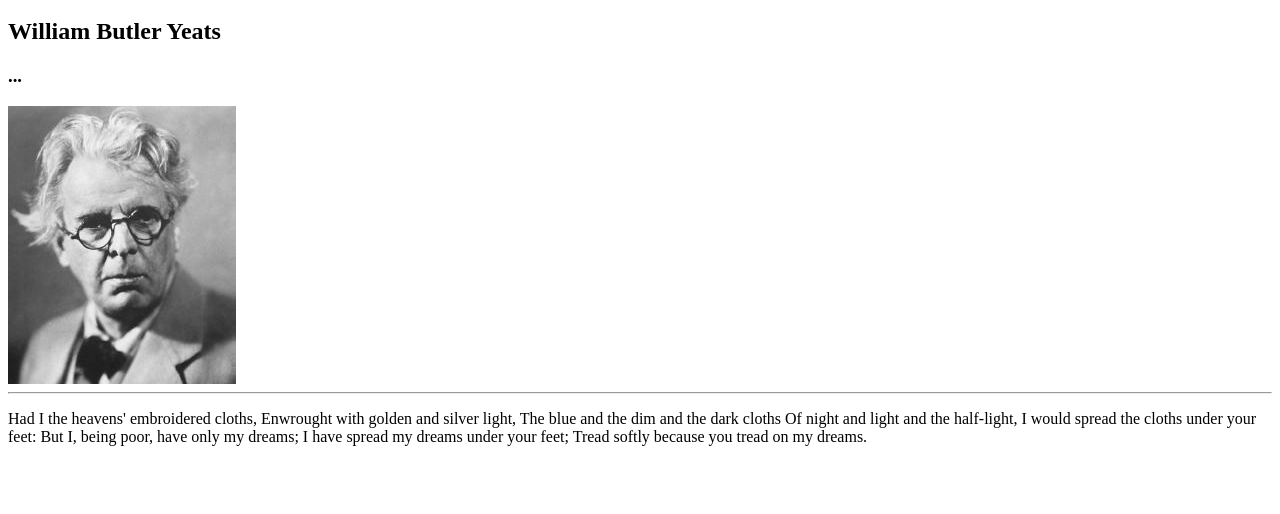
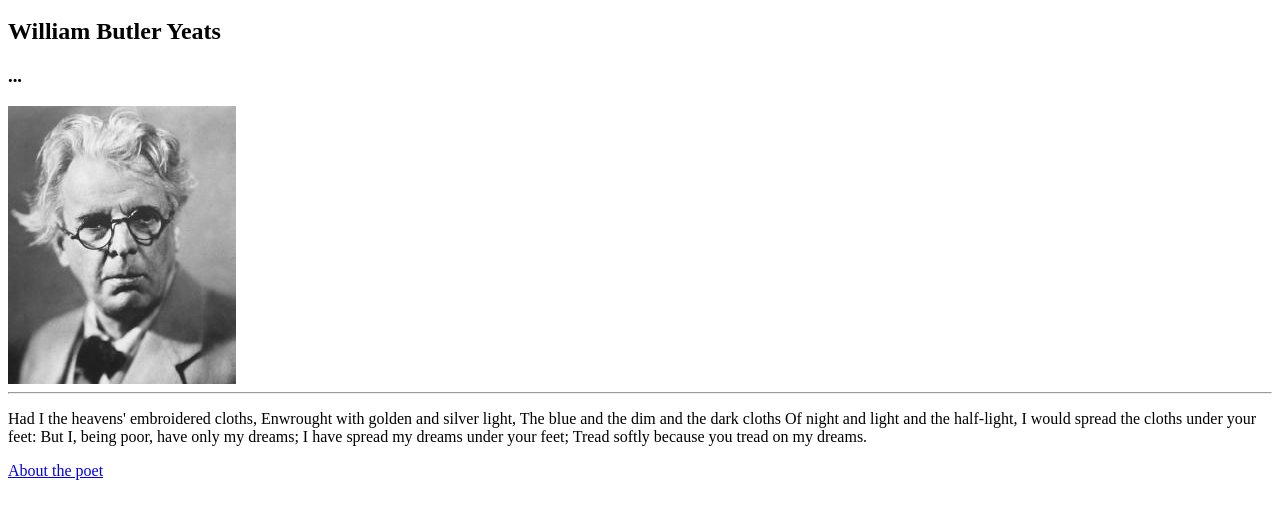
Before and after one commit to tclark1178/web-dev-hw, a plain HTML site: page assignment-04/index.html in a window 1280 px wide. Shown: the part 48-562 px from the top of the page. Drawn offline with Linux system fonts and the light colour scheme.

Commit message:
about updated

```diff
--- a/assignment-04/index.html
+++ b/assignment-04/index.html
@@ -18,5 +18,7 @@ I would spread the cloths under your feet:
 But I, being poor, have only my dreams;
 I have spread my dreams under your feet;
 Tread softly because you tread on my dreams.</p>
+<a href="about.html">About the poet</a>
+
   </body>
 </html>
```
